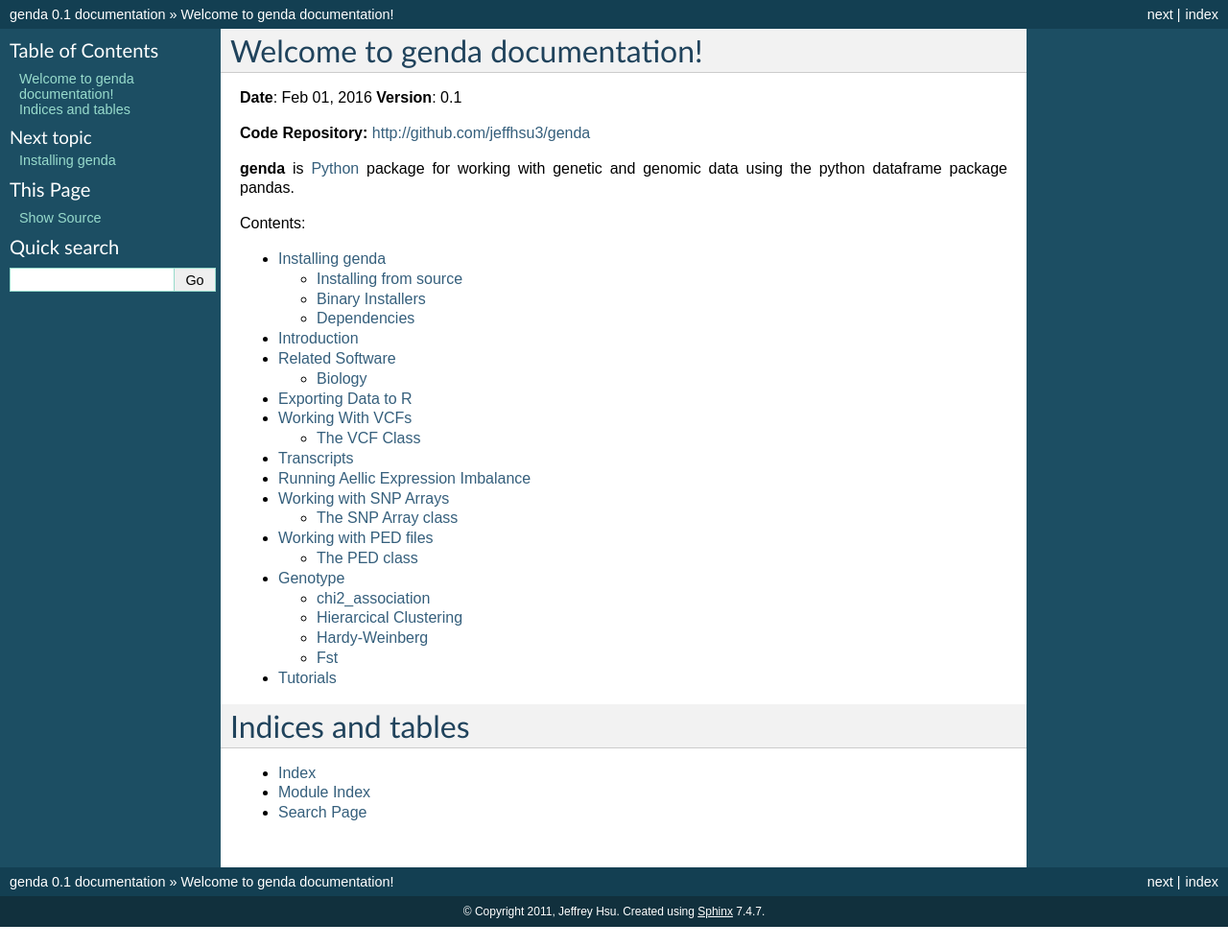
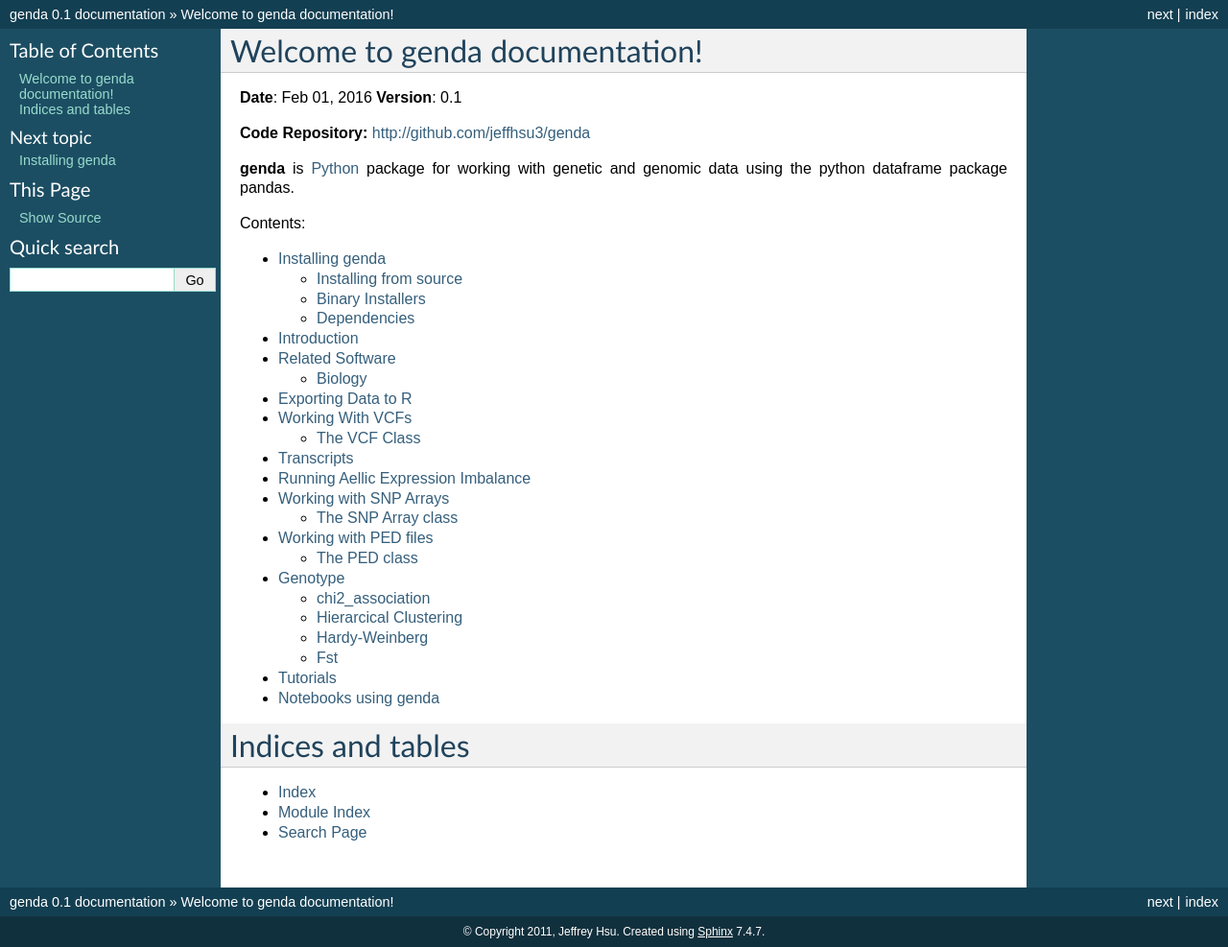
Before and after one commit to jeffhsu3/genda, a Sphinx documentation site: the page built from doc/source/index.rst, in a window 1280 px wide. Shown: the whole page at 96% size. Built offline with Sphinx 7.4.7, drawn with Linux system fonts in a browser that asks for light colours; before the commit the page ends 966 px from its top, so only the background shows below that.

```diff
--- a/doc/source/index.rst
+++ b/doc/source/index.rst
@@ -29,6 +29,7 @@ Contents:
    ped
    genotype
    tutorials
+   notebook
 
 
 
--- /dev/null
+++ b/doc/source/notebook.rst
@@ -0,0 +1,2 @@
+Notebooks using genda
+=====================
--- a/doc/source/transcripts.rst
+++ b/doc/source/transcripts.rst
@@ -1,4 +1,5 @@
 Transcripts
 ===========
+genda provides a basic interface to explore transcriptomic data.
 
 .. autoclass:: genda.transcripts.gene.Gene
```
Also changed, not shown: 1 other file.
